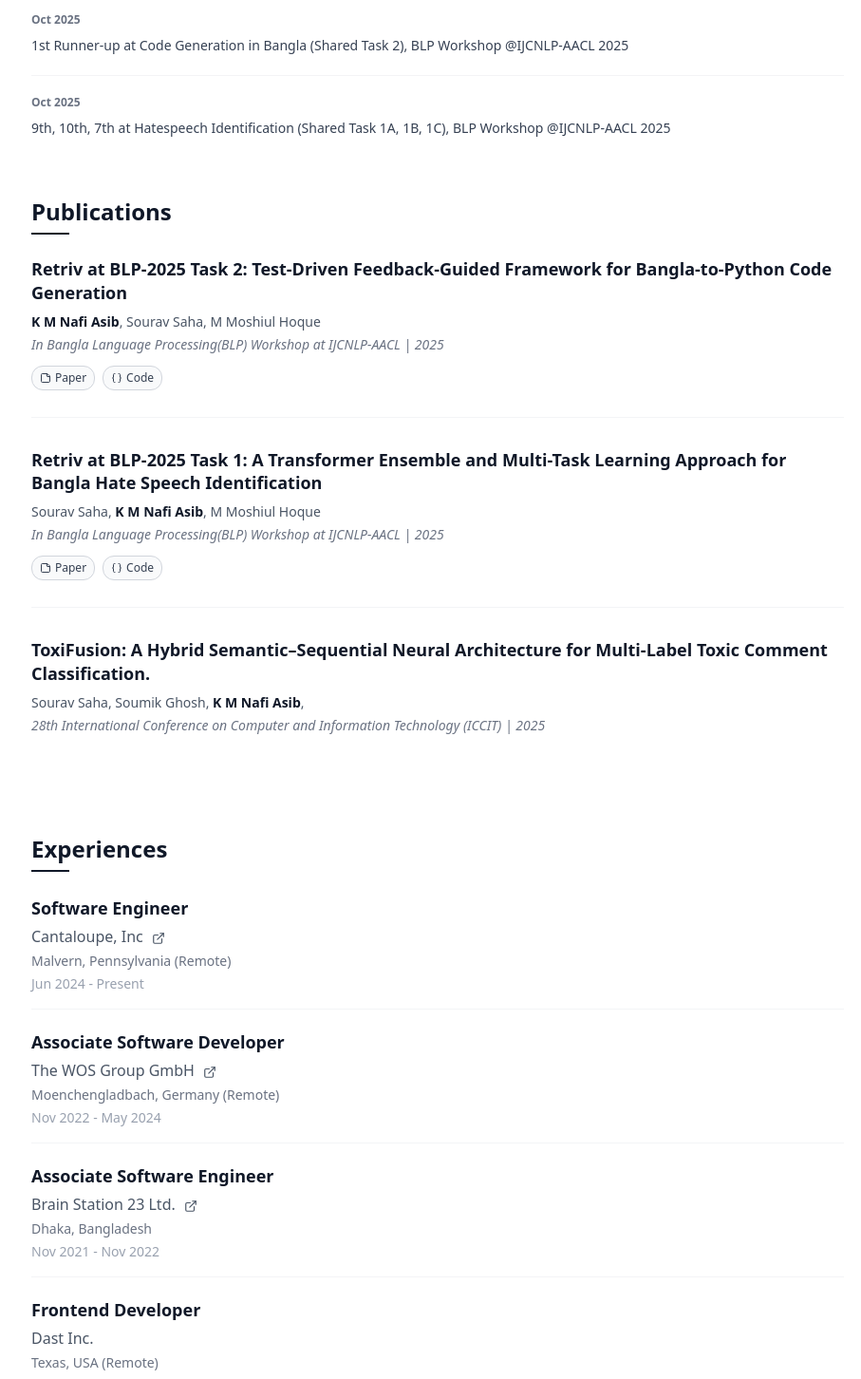
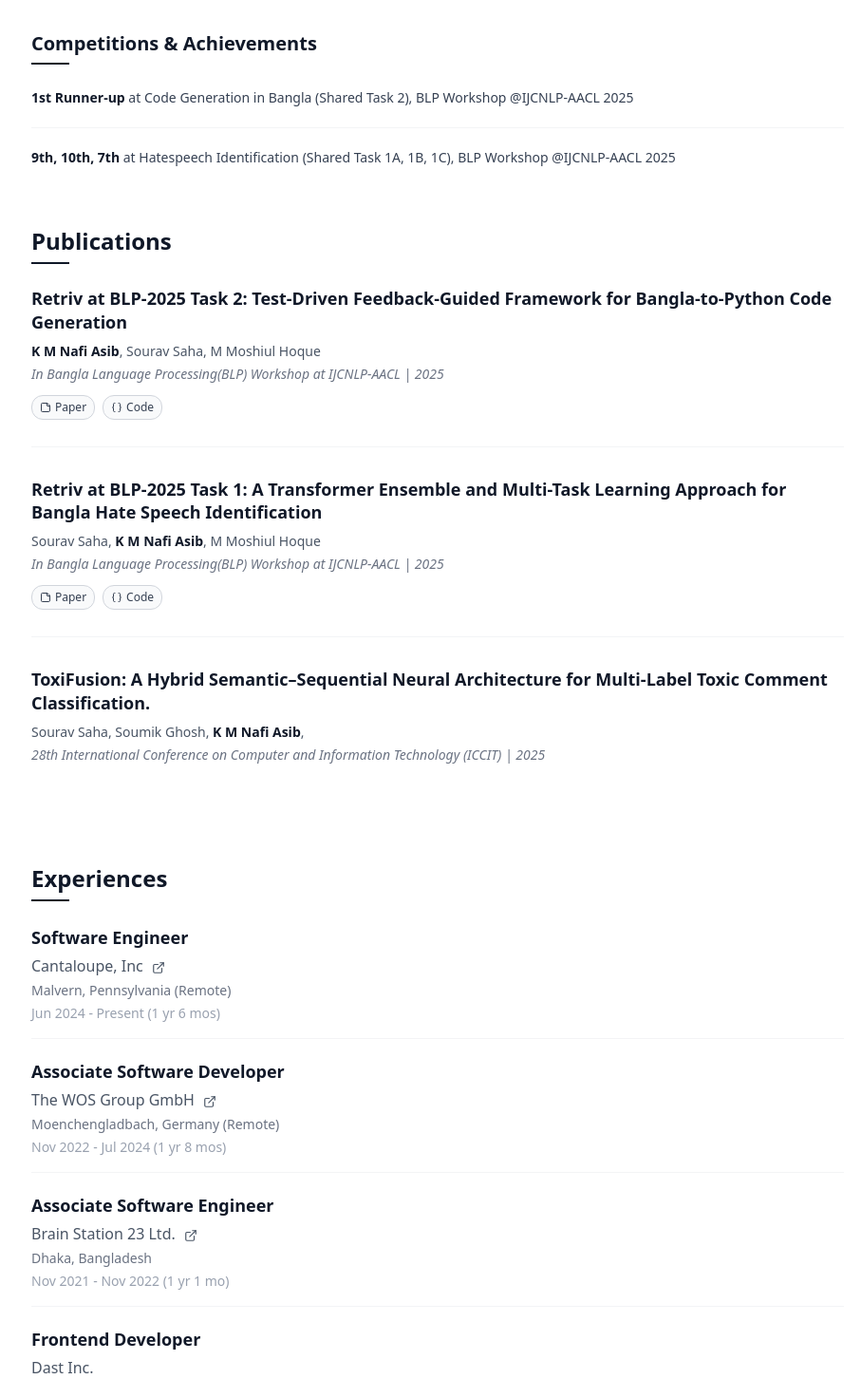
Before and after one commit to NafiAsib/academic-portfolio, a React (Vite) app: page / in a window 1280 px wide. Shown: the part 1000-2452 px from the top of the page at 95% size, without its empty margins (179-1086 px from the left). Built offline with nearby package versions, Linux system fonts and the light colour scheme.

Commit message:
feat: new sections

```diff
--- a/src/App.tsx
+++ b/src/App.tsx
@@ -2,6 +2,7 @@ import {
   Education,
   Publications,
   RecentNews,
+  Competitions,
   Experience,
   Header,
   Hero,
@@ -12,6 +13,7 @@ import {
   education,
   contact,
   news,
+  competitions,
   experience,
   testScores,
   utils,
@@ -26,6 +28,9 @@ function App() {
         <div className="max-w-4xl mx-auto px-5">
           <div id="news">
             <RecentNews news={news} />
+          </div>
+          <div id="competitions">
+            <Competitions competitions={competitions} />
           </div>
           <div id="publications">
             <Publications publications={utils.getPublicationsByYear()} />
--- /dev/null
+++ b/src/components/competitions.tsx
@@ -0,0 +1,26 @@
+import type { CompetitionItem } from "../data/portfolioData";
+
+interface CompetitionsProps {
+  competitions: CompetitionItem[];
+}
+
+export default function Competitions({ competitions }: CompetitionsProps) {
+  return (
+    <section className="mb-16 md:mb-10">
+      <h2 className="text-2xl font-semibold text-gray-900 mb-8 relative after:content-[''] after:absolute after:-bottom-2 after:left-0 after:w-10 after:h-0.5 after:bg-gray-900 md:text-xl">
+        Competitions & Achievements
+      </h2>
+      {competitions.map((item, index) => (
+        <div
+          key={index}
+          className="mb-5 pb-5 border-b border-gray-100 last:border-b-0"
+        >
+          <p
+            className="m-0 text-sm text-gray-700 leading-relaxed [&_strong]:text-gray-900 [&_strong]:font-semibold [&_em]:text-gray-600 [&_em]:italic dynamic-content"
+            dangerouslySetInnerHTML={{ __html: item.content }}
+          />
+        </div>
+      ))}
+    </section>
+  );
+}
--- a/src/components/experiences.tsx
+++ b/src/components/experiences.tsx
@@ -1,5 +1,6 @@
 import { ExternalLink } from "lucide-react";
 import type { ExperienceItem } from "../data/portfolioData";
+import { utils } from "../data/portfolioData";
 
 interface ExperienceProps {
   experience: ExperienceItem[];
@@ -38,7 +39,9 @@ export default function ExperienceSection({ experience }: ExperienceProps) {
           {item.location && (
             <p className="text-sm text-gray-500 mb-1">{item.location}</p>
           )}
-          <p className="text-sm text-gray-400 mb-0">{item.date}</p>
+          <p className="text-sm text-gray-400 mb-0">
+            {utils.formatExperienceDateRange(item.date)}
+          </p>
           {item.description && (
             <p className="text-sm text-gray-600 leading-normal mt-2">
               {item.description}
--- a/src/components/index.ts
+++ b/src/components/index.ts
@@ -1,6 +1,7 @@
 export { default as Education } from "./education";
 export { default as Publications } from "./publications";
 export { default as RecentNews } from "./recent-news";
+export { default as Competitions } from "./competitions";
 export { default as Experience } from "./experiences";
 export { default as Header } from "./header";
 export { default as Hero } from "./hero";
--- a/src/data/portfolioData.ts
+++ b/src/data/portfolioData.ts
@@ -36,7 +36,7 @@ export interface ContactInfo {
   office: string;
   address: string;
   linkedin: string;
-  scholar: string;
+  scholar?: string;
   github?: string;
   website?: string;
   orcid?: string;
@@ -48,10 +48,15 @@ export interface NewsItem {
   content: string;
 }
 
+export interface CompetitionItem {
+  date: string;
+  content: string;
+}
+
 export interface ExperienceItem {
   position: string;
   company: string;
-  date: string;
+  date: string; // DD/MM/YYYY - DD/MM/YYYY or DD/MM/YYYY - Present
   location?: string;
   description?: string;
   technologies?: string[];
@@ -95,6 +100,7 @@ export interface PortfolioData {
   publications: Publication[];
   contact: ContactInfo;
   news: NewsItem[];
+  competitions: CompetitionItem[];
   experience: ExperienceItem[];
   volunteer: VolunteerItem[];
   testScores: TestScore[];
@@ -194,8 +200,9 @@ export const portfolioData: PortfolioData = {
     office: "Available for virtual meetings",
     address: "City, Country (Available for relocation)",
     linkedin: "linkedin.com/in/nafiasib",
-    scholar: "scholar.google.com/citations?user=nafiasib",
+    // scholar: "scholar.google.com/citations?user=nafiasib",
     github: "github.com/NafiAsib",
+    twitter: "twitter.com/nafiasib",
   },
 
   news: [
@@ -209,15 +216,18 @@ export const portfolioData: PortfolioData = {
       content:
         "Paper accepted on Bangla Hate Speech Identification at the BLP Workshop at IJCNLP-AACL 2025!",
     },
+  ],
+
+  competitions: [
     {
       date: "Oct 2025",
       content:
-        "1st Runner-up at <a href='https://noshinulfat.github.io/blp25_code_generation_task/#/home' target='_blank'>Code Generation in Bangla (Shared Task 2), BLP Workshop @IJCNLP-AACL 2025</a>",
+        "<strong>1st Runner-up</strong> at <a href='https://noshinulfat.github.io/blp25_code_generation_task/#/home' target='_blank'>Code Generation in Bangla (Shared Task 2), BLP Workshop @IJCNLP-AACL 2025</a>",
     },
     {
       date: "Oct 2025",
       content:
-        "9th, 10th, 7th at <a href='https://github.com/AridHasan/blp25_task1?tab=readme-ov-file#leaderboard' target='_blank'>Hatespeech Identification (Shared Task 1A, 1B, 1C), BLP Workshop @IJCNLP-AACL 2025</a>",
+        "<strong>9th, 10th, 7th</strong> at <a href='https://github.com/AridHasan/blp25_task1?tab=readme-ov-file#leaderboard' target='_blank'>Hatespeech Identification (Shared Task 1A, 1B, 1C), BLP Workshop @IJCNLP-AACL 2025</a>",
     },
   ],
 
@@ -225,28 +235,28 @@ export const portfolioData: PortfolioData = {
     {
       position: "Software Engineer",
       company: "Cantaloupe, Inc",
-      date: "Jun 2024 - Present",
+      date: "01/06/2024 - Present",
       location: "Malvern, Pennsylvania (Remote)",
       link: "https://www.cantaloupe.com/",
     },
     {
       position: "Associate Software Developer",
       company: "The WOS Group GmbH",
-      date: "Nov 2022 - May 2024",
+      date: "15/11/2022 - 31/06/2024",
       location: "Moenchengladbach, Germany (Remote)",
       link: "https://thewos.com/",
     },
     {
       position: "Associate Software Engineer",
       company: "Brain Station 23 Ltd.",
-      date: "Nov 2021 - Nov 2022",
+      date: "01/11/2021 - 30/11/2022",
       location: "Dhaka, Bangladesh",
       link: "https://brainstation-23.com/",
     },
     {
       position: "Frontend Developer",
       company: "Dast Inc.",
-      date: "Dec 2020 - Jun 2021",
+      date: "15/12/2020 - 01/06/2021",
       location: "Texas, USA (Remote)",
     },
   ],
@@ -288,14 +298,20 @@ export const portfolioData: PortfolioData = {
   sections: [
     { id: "about", title: "About", enabled: true, order: 1 },
     { id: "news", title: "Recent News", enabled: true, order: 2 },
-    { id: "education", title: "Education", enabled: true, order: 3 },
-    { id: "testScores", title: "Test Scores", enabled: true, order: 4 },
-    { id: "experience", title: "Experience", enabled: true, order: 5 },
-    { id: "volunteer", title: "Volunteer Experience", enabled: true, order: 6 },
-    { id: "research", title: "Research Interests", enabled: true, order: 7 },
-    { id: "publications", title: "Publications", enabled: true, order: 8 },
-    { id: "awards", title: "Awards & Honors", enabled: true, order: 9 },
-    { id: "contact", title: "Contact", enabled: true, order: 10 },
+    {
+      id: "competitions",
+      title: "Competitions & Achievements",
+      enabled: true,
+      order: 3,
+    },
+    { id: "education", title: "Education", enabled: true, order: 4 },
+    { id: "testScores", title: "Test Scores", enabled: true, order: 5 },
+    { id: "experience", title: "Experience", enabled: true, order: 6 },
+    { id: "volunteer", title: "Volunteer Experience", enabled: true, order: 7 },
+    { id: "research", title: "Research Interests", enabled: true, order: 8 },
+    { id: "publications", title: "Publications", enabled: true, order: 9 },
+    { id: "awards", title: "Awards & Honors", enabled: true, order: 10 },
+    { id: "contact", title: "Contact", enabled: true, order: 11 },
   ],
 };
 
@@ -331,6 +347,101 @@ export const utils = {
   // Get current year for footer
   getCurrentYear: () => new Date().getFullYear(),
 
+  // Parse DD/MM/YYYY format to Date object
+  parseDate: (dateString: string): Date => {
+    if (dateString.toLowerCase() === "present") {
+      return new Date();
+    }
+    const [day, month, year] = dateString.split("/").map(Number);
+    return new Date(year, month - 1, day);
+  },
+
+  // Convert Date to short format (e.g., "Jun 2024")
+  formatShortDate: (date: Date): string => {
+    const months = [
+      "Jan",
+      "Feb",
+      "Mar",
+      "Apr",
+      "May",
+      "Jun",
+      "Jul",
+      "Aug",
+      "Sep",
+      "Oct",
+      "Nov",
+      "Dec",
+    ];
+    return `${months[date.getMonth()]} ${date.getFullYear()}`;
+  },
+
+  // Convert DD/MM/YYYY to short format
+  formatDateFromString: (dateString: string): string => {
+    if (dateString.toLowerCase() === "present") {
+      return "Present";
+    }
+    return utils.formatShortDate(utils.parseDate(dateString));
+  },
+
+  // Calculate duration between two dates in LinkedIn format (e.g., "1 yr 5 mos")
+  calculateDuration: (startDate: string, endDate: string): string => {
+    const start = utils.parseDate(startDate);
+    const end =
+      endDate.toLowerCase() === "present"
+        ? new Date()
+        : utils.parseDate(endDate);
+
+    let years = end.getFullYear() - start.getFullYear();
+    let months = end.getMonth() - start.getMonth();
+
+    if (months < 0) {
+      years--;
+      months += 12;
+    }
+
+    // If the end day is before the start day, subtract a month
+    if (end.getDate() < start.getDate()) {
+      months--;
+      if (months < 0) {
+        years--;
+        months += 12;
+      }
+    }
+
+    months++;
+    if (months >= 12) {
+      years++;
+      months -= 12;
+    }
+
+    const parts = [];
+    if (years > 0) {
+      parts.push(`${years} yr${years !== 1 ? "s" : ""}`);
+    }
+    if (months > 0) {
+      parts.push(`${months} mo${months !== 1 ? "s" : ""}`);
+    }
+
+    return parts.length > 0 ? parts.join(" ") : "1 mo";
+  },
+
+  // Format experience date range with duration
+  formatExperienceDateRange: (dateRange: string): string => {
+    const [startDateStr, endDateStr] = dateRange.split(" - ");
+    const formattedStart = utils.formatDateFromString(startDateStr);
+    const formattedEnd = utils.formatDateFromString(endDateStr);
+    const duration = utils.calculateDuration(startDateStr, endDateStr);
+
+    return `${formattedStart} - ${formattedEnd} (${duration})`;
+  },
+
+  // Get formatted experience data with computed display dates
+  getFormattedExperiences: () =>
+    portfolioData.experience.map((exp) => ({
+      ...exp,
+      formattedDate: utils.formatExperienceDateRange(exp.date),
+    })),
+
   // Validate required fields (useful for development)
   validateData: () => {
     const errors: string[] = [];
@@ -349,6 +460,7 @@ export const {
   publications,
   contact,
   news,
+  competitions,
   experience,
   volunteer,
   testScores,
```
